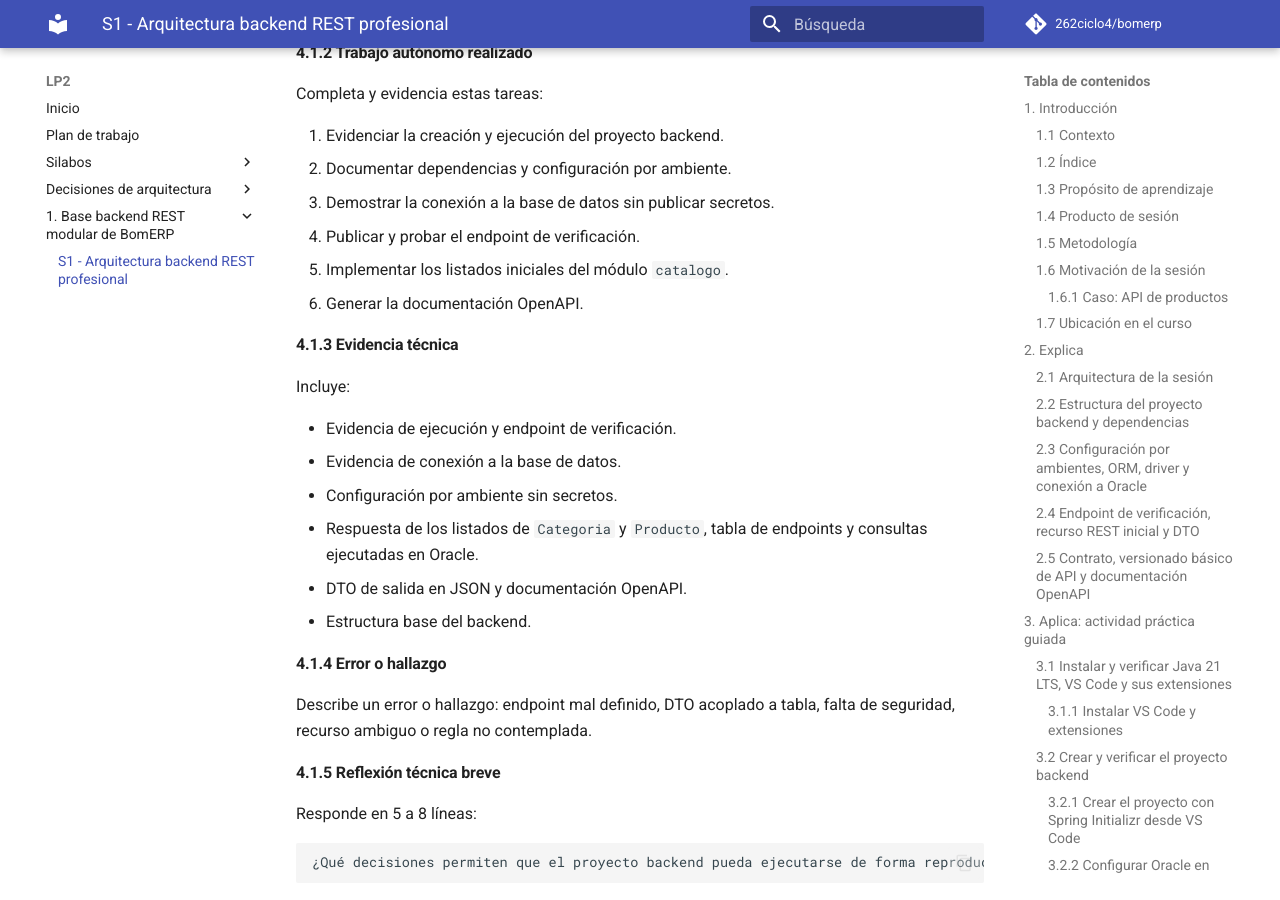
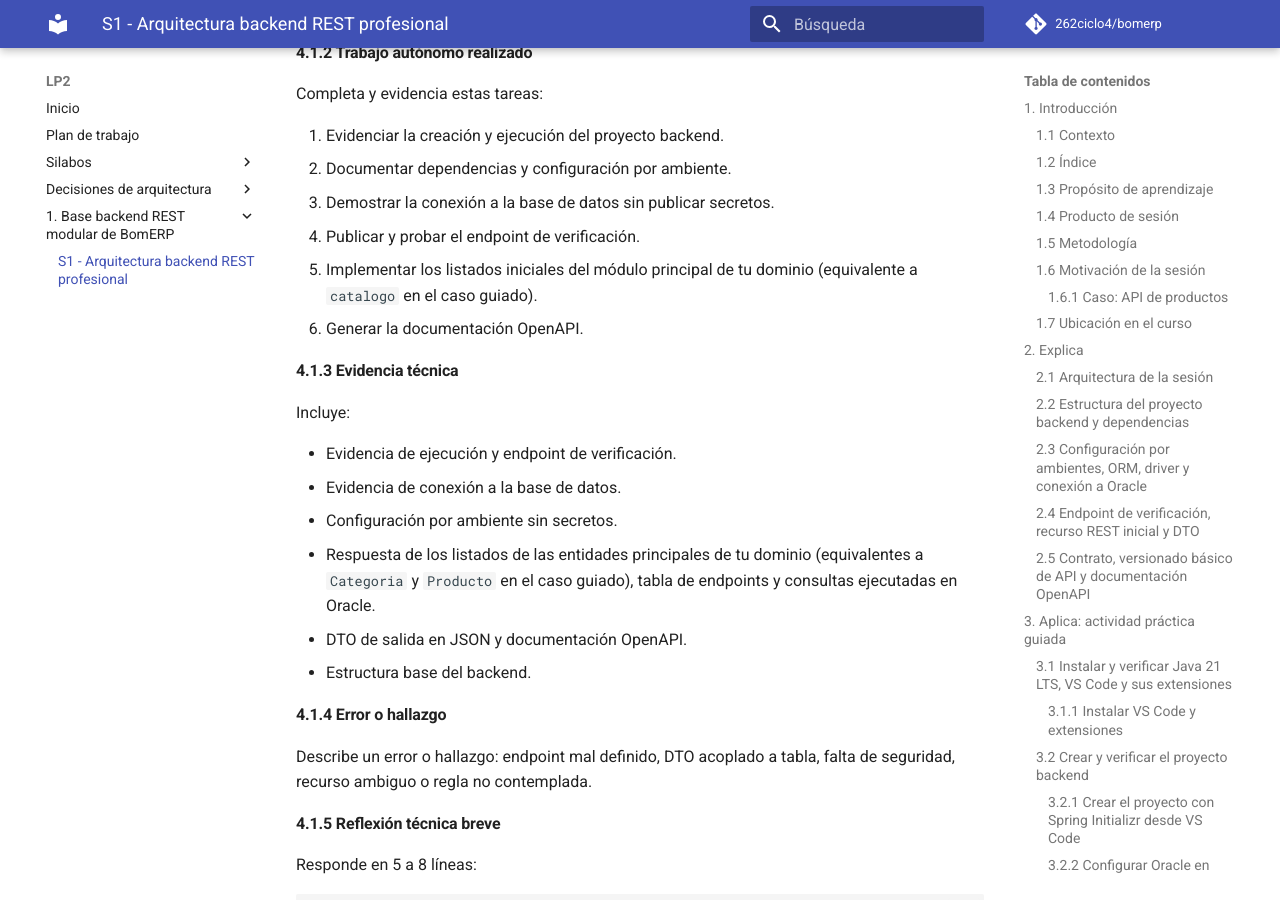
Before and after one commit to 262ciclo4/bomerp, an MkDocs documentation site: the page built from docs/lp2/sesiones/S01_Arquitectura_Backend_REST_Profesional.md, in a window 1280 px wide and 900 px high, scrolled down 32462 px. Built offline with MkDocs 1.6.1 and Material for MkDocs 9.7.7, drawn with Linux system fonts in a browser that asks for light colours; comment, search, counter and statistics services are not loaded; some of the changed text lies outside the part shown.

Commit message:
first commit

```diff
--- a/docs/lp2/sesiones/S01_Arquitectura_Backend_REST_Profesional.md
+++ b/docs/lp2/sesiones/S01_Arquitectura_Backend_REST_Profesional.md
@@ -336,7 +336,7 @@ Usa la siguiente configuración:
 | Artifact Id | `bomerp-backend` |
 | Package name | `pe.edu.upeu.bomerp` |
 | Packaging | Jar |
-| Ubicación (carpeta donde haces clic en "Generate into this folder") | `lp2/` |
+| Ubicación | `lp2/` (carpeta donde haces clic en "Generate into this folder") |
 
 **Por qué 4.0.7 y no otra versión.** Verificado directo en `start.spring.io` (con `4.1.0` seleccionado, el propio buscador de dependencias muestra en rojo, al escribir "springd": *"Requires Spring Boot >= 4.0.0 and < 4.1.0-M1"*).
 
@@ -1211,7 +1211,7 @@ Completa y evidencia estas tareas:
 2. Documentar dependencias y configuración por ambiente.
 3. Demostrar la conexión a la base de datos sin publicar secretos.
 4. Publicar y probar el endpoint de verificación.
-5. Implementar los listados iniciales del módulo `catalogo`.
+5. Implementar los listados iniciales del módulo principal de tu dominio (equivalente a `catalogo` en el caso guiado).
 6. Generar la documentación OpenAPI.
 
 #### 4.1.3 Evidencia técnica
@@ -1221,7 +1221,7 @@ Incluye:
 - Evidencia de ejecución y endpoint de verificación.
 - Evidencia de conexión a la base de datos.
 - Configuración por ambiente sin secretos.
-- Respuesta de los listados de `Categoria` y `Producto`, tabla de endpoints y consultas ejecutadas en Oracle.
+- Respuesta de los listados de las entidades principales de tu dominio (equivalentes a `Categoria` y `Producto` en el caso guiado), tabla de endpoints y consultas ejecutadas en Oracle.
 - DTO de salida en JSON y documentación OpenAPI.
 - Estructura base del backend.
 
```
